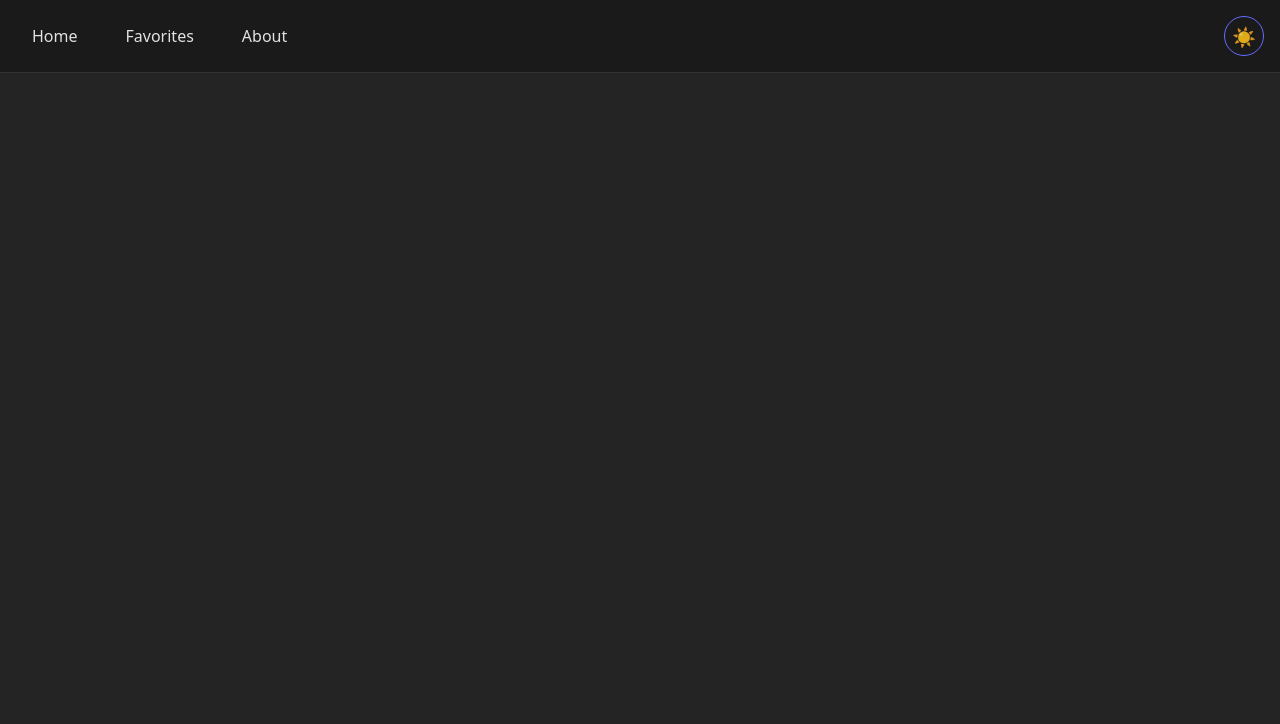
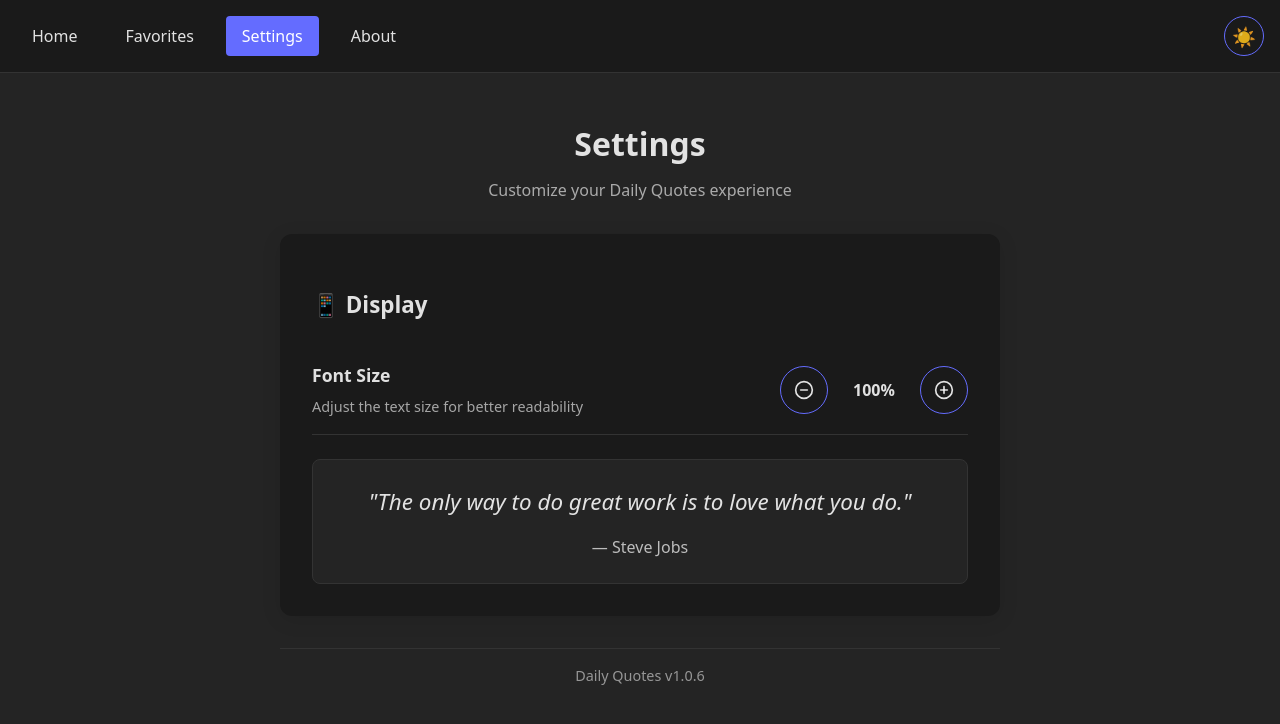
Before and after one commit to amirmojiry/Daily-Quotes-App, a Vue app: page /settings in a window 1280 px wide. Shown: the top 724 px of the page. Built offline with nearby package versions, Linux system fonts and the light colour scheme.

Commit message:
Setting for font scaling

```diff
--- a/src/App.vue
+++ b/src/App.vue
@@ -22,6 +22,7 @@ onMounted(() => {
       <nav>
         <router-link to="/">Home</router-link>
         <router-link to="/favorites">Favorites</router-link>
+        <router-link to="/settings">Settings</router-link>
         <router-link to="/about">About</router-link>
       </nav>
       <button @click="toggleTheme" class="theme-toggle">
--- a/src/components/QuoteCard.vue
+++ b/src/components/QuoteCard.vue
@@ -255,7 +255,7 @@ function handleShareAction(action, text) {
 }
 
 .quote-text {
-  font-size: 1.4rem;
+  font-size: calc(1.4rem * var(--font-scale, 1));
   line-height: 1.6;
   margin: 0 0 1rem;
   font-weight: 400;
@@ -263,7 +263,7 @@ function handleShareAction(action, text) {
 }
 
 .quote-author {
-  font-size: 1rem;
+  font-size: calc(1rem * var(--font-scale, 1));
   color: var(--text-color);
   opacity: 0.8;
   font-weight: 500;
--- a/src/router/index.js
+++ b/src/router/index.js
@@ -5,6 +5,7 @@ import FavoritesView from '../views/FavoritesView.vue'
 const routes = [
   { path: '/', name: 'home', component: HomeView },
   { path: '/favorites', name: 'favorites', component: FavoritesView },
+  { path: '/settings', name: 'settings', component: () => import('../views/SettingsView.vue') },
   { path: '/about', name: 'about', component: () => import('../views/AboutView.vue') }
 ]
 
--- a/src/style.css
+++ b/src/style.css
@@ -21,6 +21,9 @@
   --button-border: #646cff;
   --nav-bg: #1a1a1a;
   --nav-border: #333;
+
+  /* Font scaling variable */
+  --font-scale: 1;
 }
 
 [data-theme="light"] {
@@ -53,7 +56,7 @@ body {
 }
 
 h1 {
-  font-size: 3.2em;
+  font-size: calc(3.2em * var(--font-scale, 1));
   line-height: 1.1;
 }
 
--- a/src/views/FavoritesView.vue
+++ b/src/views/FavoritesView.vue
@@ -441,7 +441,7 @@ onMounted(() => {
 }
 
 .quote-text {
-  font-size: 1.1rem;
+  font-size: calc(1.1rem * var(--font-scale, 1));
   line-height: 1.5;
   margin: 0 0 0.5rem;
   color: var(--text-color);
@@ -449,7 +449,7 @@ onMounted(() => {
 }
 
 .quote-author {
-  font-size: 0.9rem;
+  font-size: calc(0.9rem * var(--font-scale, 1));
   color: var(--text-color);
   opacity: 0.8;
   margin: 0;
--- /dev/null
+++ b/src/views/SettingsView.vue
@@ -0,0 +1,304 @@
+<template>
+  <div class="container">
+    <div class="settings-header">
+      <h1>Settings</h1>
+      <p class="subtitle">Customize your Daily Quotes experience</p>
+    </div>
+
+    <div class="settings-card">
+      <div class="setting-section">
+        <h3>📱 Display</h3>
+
+        <div class="setting-item">
+          <div class="setting-info">
+            <h4>Font Size</h4>
+            <p class="setting-description">Adjust the text size for better readability</p>
+          </div>
+
+          <div class="setting-controls">
+            <button
+              @click="decreaseFontSize"
+              class="control-btn decrease-btn"
+              :disabled="fontSize <= 0.8"
+              title="Decrease font size"
+            >
+              <svg width="20" height="20" viewBox="0 0 24 24" fill="none" stroke="currentColor" stroke-width="2" stroke-linecap="round" stroke-linejoin="round">
+                <circle cx="12" cy="12" r="10"></circle>
+                <line x1="8" y1="12" x2="16" y2="12"></line>
+              </svg>
+            </button>
+
+            <span class="font-size-display">{{ Math.round(fontSize * 100) }}%</span>
+
+            <button
+              @click="increaseFontSize"
+              class="control-btn increase-btn"
+              :disabled="fontSize >= 1.5"
+              title="Increase font size"
+            >
+              <svg width="20" height="20" viewBox="0 0 24 24" fill="none" stroke="currentColor" stroke-width="2" stroke-linecap="round" stroke-linejoin="round">
+                <circle cx="12" cy="12" r="10"></circle>
+                <line x1="12" y1="8" x2="12" y2="16"></line>
+                <line x1="8" y1="12" x2="16" y2="12"></line>
+              </svg>
+            </button>
+          </div>
+        </div>
+
+        <div class="font-preview">
+          <p class="preview-text">"{{ previewQuote.text }}"</p>
+          <p class="preview-author">— {{ previewQuote.author }}</p>
+        </div>
+      </div>
+    </div>
+
+    <div class="settings-footer">
+      <p class="version-info">Daily Quotes v{{ version }}</p>
+    </div>
+  </div>
+</template>
+
+<script setup>
+import { ref, onMounted, computed } from 'vue'
+
+const fontSize = ref(1.0)
+const version = ref('1.0.4')
+
+const previewQuote = ref({
+  text: "The only way to do great work is to love what you do.",
+  author: "Steve Jobs"
+})
+
+function increaseFontSize() {
+  if (fontSize.value < 1.5) {
+    fontSize.value = Math.min(fontSize.value + 0.1, 1.5)
+    saveFontSize()
+    applyFontSize()
+  }
+}
+
+function decreaseFontSize() {
+  if (fontSize.value > 0.8) {
+    fontSize.value = Math.max(fontSize.value - 0.1, 0.8)
+    saveFontSize()
+    applyFontSize()
+  }
+}
+
+function saveFontSize() {
+  localStorage.setItem('fontSize', fontSize.value.toString())
+}
+
+function loadFontSize() {
+  const saved = localStorage.getItem('fontSize')
+  if (saved) {
+    fontSize.value = parseFloat(saved)
+  }
+}
+
+function applyFontSize() {
+  document.documentElement.style.setProperty('--font-scale', fontSize.value)
+}
+
+onMounted(async () => {
+  // Load saved font size
+  loadFontSize()
+  applyFontSize()
+
+  // Load version dynamically
+  try {
+    const packageInfo = await import('../../package.json')
+    version.value = packageInfo.default.version
+  } catch (error) {
+    console.warn('Could not load version from package.json:', error)
+  }
+})
+</script>
+
+<style scoped>
+.container {
+  max-width: 720px;
+  margin: 0 auto;
+  padding: 2rem 1rem;
+}
+
+.settings-header {
+  text-align: center;
+  margin-bottom: 2rem;
+}
+
+.settings-header h1 {
+  color: var(--text-color);
+  margin-bottom: 0.5rem;
+  font-size: 2rem;
+}
+
+.subtitle {
+  color: var(--text-color);
+  opacity: 0.7;
+  font-size: 1rem;
+}
+
+.settings-card {
+  background: var(--card-bg);
+  border-radius: 12px;
+  padding: 2rem;
+  box-shadow: 0 4px 20px rgba(0, 0, 0, 0.1);
+  margin-bottom: 2rem;
+}
+
+.setting-section h3 {
+  color: var(--text-color);
+  margin-bottom: 1.5rem;
+  font-size: 1.4rem;
+}
+
+.setting-item {
+  display: flex;
+  justify-content: space-between;
+  align-items: center;
+  padding: 1rem 0;
+  border-bottom: 1px solid var(--nav-border);
+}
+
+.setting-item:last-child {
+  border-bottom: none;
+}
+
+.setting-info {
+  flex: 1;
+}
+
+.setting-info h4 {
+  color: var(--text-color);
+  margin: 0 0 0.5rem 0;
+  font-size: 1.1rem;
+}
+
+.setting-description {
+  color: var(--text-color);
+  opacity: 0.7;
+  margin: 0;
+  font-size: 0.9rem;
+}
+
+.setting-controls {
+  display: flex;
+  align-items: center;
+  gap: 1rem;
+}
+
+.control-btn {
+  padding: 0.75rem;
+  border: 1px solid var(--button-border);
+  background: var(--button-bg);
+  color: var(--button-text);
+  border-radius: 50%;
+  cursor: pointer;
+  transition: all 0.2s ease;
+  width: 48px;
+  height: 48px;
+  display: flex;
+  align-items: center;
+  justify-content: center;
+}
+
+.control-btn:hover:not(:disabled) {
+  opacity: 0.8;
+  transform: translateY(-1px);
+}
+
+.control-btn:disabled {
+  opacity: 0.5;
+  cursor: not-allowed;
+  transform: none;
+}
+
+.decrease-btn:hover:not(:disabled) {
+  background: #ef4444;
+  border-color: #dc2626;
+  color: white;
+}
+
+.increase-btn:hover:not(:disabled) {
+  background: #10b981;
+  border-color: #059669;
+  color: white;
+}
+
+.font-size-display {
+  color: var(--text-color);
+  font-weight: 600;
+  font-size: 1rem;
+  min-width: 60px;
+  text-align: center;
+}
+
+.font-preview {
+  margin-top: 1.5rem;
+  padding: 1.5rem;
+  background: var(--bg-color);
+  border-radius: 8px;
+  border: 1px solid var(--nav-border);
+  text-align: center;
+}
+
+.preview-text {
+  font-size: calc(1.4rem * var(--font-scale, 1));
+  line-height: 1.6;
+  margin: 0 0 1rem;
+  font-weight: 400;
+  font-style: italic;
+  color: var(--text-color);
+}
+
+.preview-author {
+  font-size: calc(1rem * var(--font-scale, 1));
+  color: var(--text-color);
+  opacity: 0.8;
+  font-weight: 500;
+  margin: 0;
+}
+
+.settings-footer {
+  text-align: center;
+  padding-top: 1rem;
+  border-top: 1px solid var(--nav-border);
+}
+
+.version-info {
+  color: var(--text-color);
+  opacity: 0.6;
+  font-size: 0.9rem;
+  margin: 0;
+}
+
+@media (max-width: 768px) {
+  .container {
+    padding: 1.5rem 1rem;
+  }
+
+  .settings-card {
+    padding: 1.5rem;
+  }
+
+  .settings-header h1 {
+    font-size: 1.8rem;
+  }
+
+  .setting-item {
+    flex-direction: column;
+    align-items: stretch;
+    gap: 1rem;
+  }
+
+  .setting-controls {
+    justify-content: center;
+  }
+
+  .control-btn {
+    width: 52px;
+    height: 52px;
+  }
+}
+</style>
```
Also changed, not shown: 1 other file (tests, documents, lock files or other folders).
